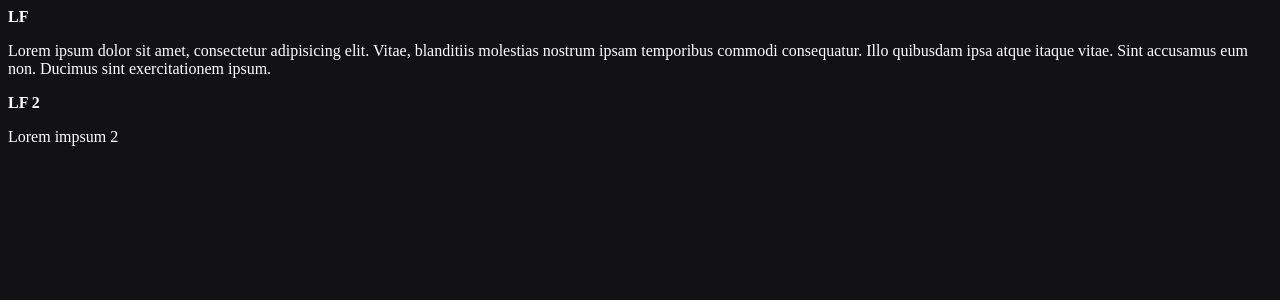
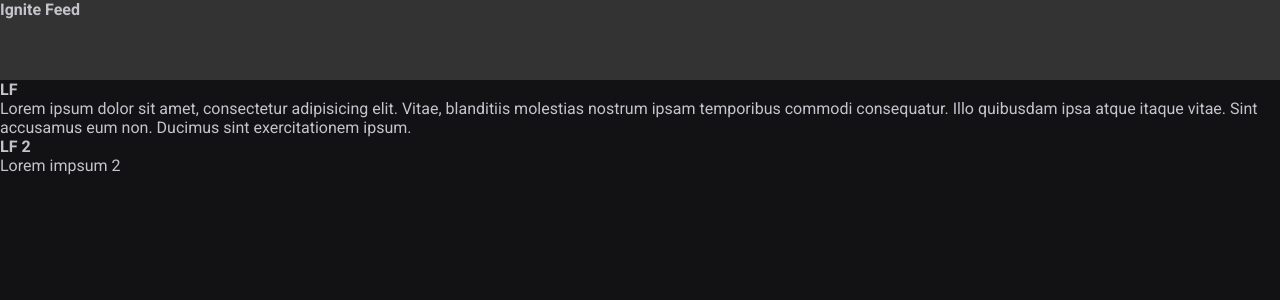
Before and after one commit to luciofer/feed-react, a React (Vite) app: page / in a window 1280 px wide. Shown: the top 300 px of the page. Built offline with nearby package versions, Linux system fonts and the light colour scheme.

Commit message:
setup of global and local styles modules

```diff
--- a/index.html
+++ b/index.html
@@ -1,8 +1,18 @@
-<!doctype html>
+<!DOCTYPE html>
 <html lang="en">
   <head>
     <meta charset="UTF-8" />
+
+    <link rel="preconnect" href="https://fonts.googleapis.com" />
+    <link rel="preconnect" href="https://fonts.gstatic.com" crossorigin />
+
     <meta name="viewport" content="width=device-width, initial-scale=1.0" />
+
+    <link
+      href="https://fonts.googleapis.com/css2?family=Roboto:wght@400;700&display=swap"
+      rel="stylesheet"
+    />
+
     <title>Feed</title>
   </head>
   <body>
--- a/src/App.jsx
+++ b/src/App.jsx
@@ -1,10 +1,11 @@
-import './styles.css'
+import './global.css'
 import { Post } from './Post'
+import { Header } from './Components/Header'
 
 export function App() {
   return (
     <>
-
+    <Header />
     <Post
       author = "LF"
       content = "Lorem ipsum dolor sit amet, consectetur adipisicing elit. Vitae, blanditiis molestias nostrum ipsam temporibus commodi consequatur. Illo quibusdam ipsa atque itaque vitae. Sint accusamus eum non. Ducimus sint exercitationem ipsum."
--- a/src/Components/Header.jsx
+++ b/src/Components/Header.jsx
@@ -1,7 +1,10 @@
-import './Header.modules.css'
+import styles from './Header.module.css'
+
 
 export function Header(){
     return (
-        <strong className='header'>Ignite Feed</strong>
+        <header className={styles.header}>
+            <strong>Ignite Feed</strong>
+        </header>
     )
 }
--- /dev/null
+++ b/src/global.css
@@ -0,0 +1,32 @@
+:root {
+    --white: #fff;
+    --gray-100: #e1e1e6;
+    --gray-300: #c4c4cc;
+    --gray-400: #8d8d99;
+    --gray-600: #323238;
+    --gray-700: #29292e;
+    --gray-800: #202024;
+    --gray-900: #121214;
+
+    --green-500: #00875f;
+
+}
+
+
+* {
+    margin: 0;
+    padding: 0;
+    box-sizing: border-box;
+}
+
+body {
+    background: var(--gray-900);
+    color: var(--gray-300);
+    -webkit-font-smoothing: antialiased;
+}
+
+body, input, textarea, button {
+    font-family: 'Roboto', sans-serif;
+    font-weight: 400;
+    font-size: 1rem;
+}
--- a/src/styles.css
+++ /dev/null
@@ -1,4 +0,0 @@
-body {
-    background: #121214;
-    color: white;
-}
```
